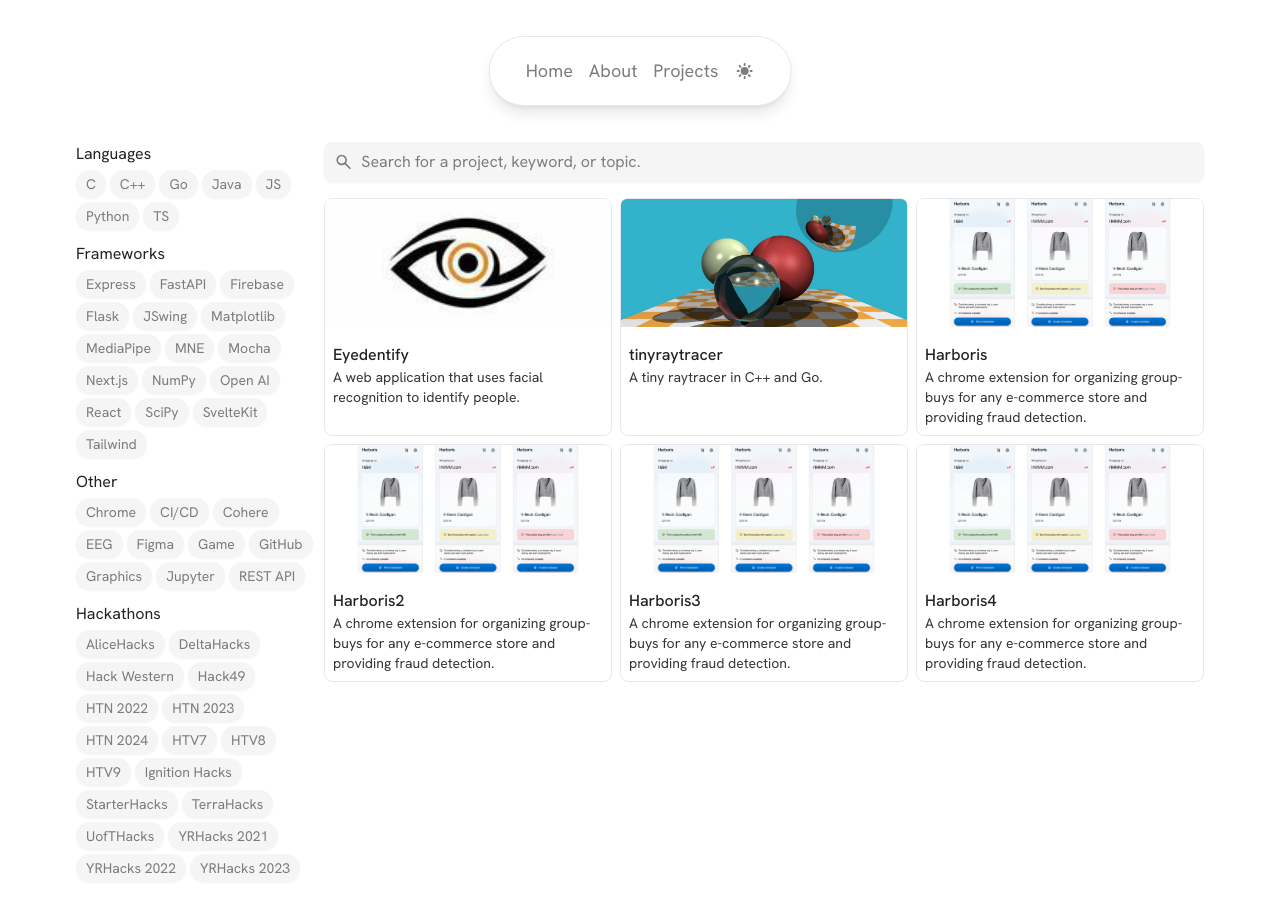
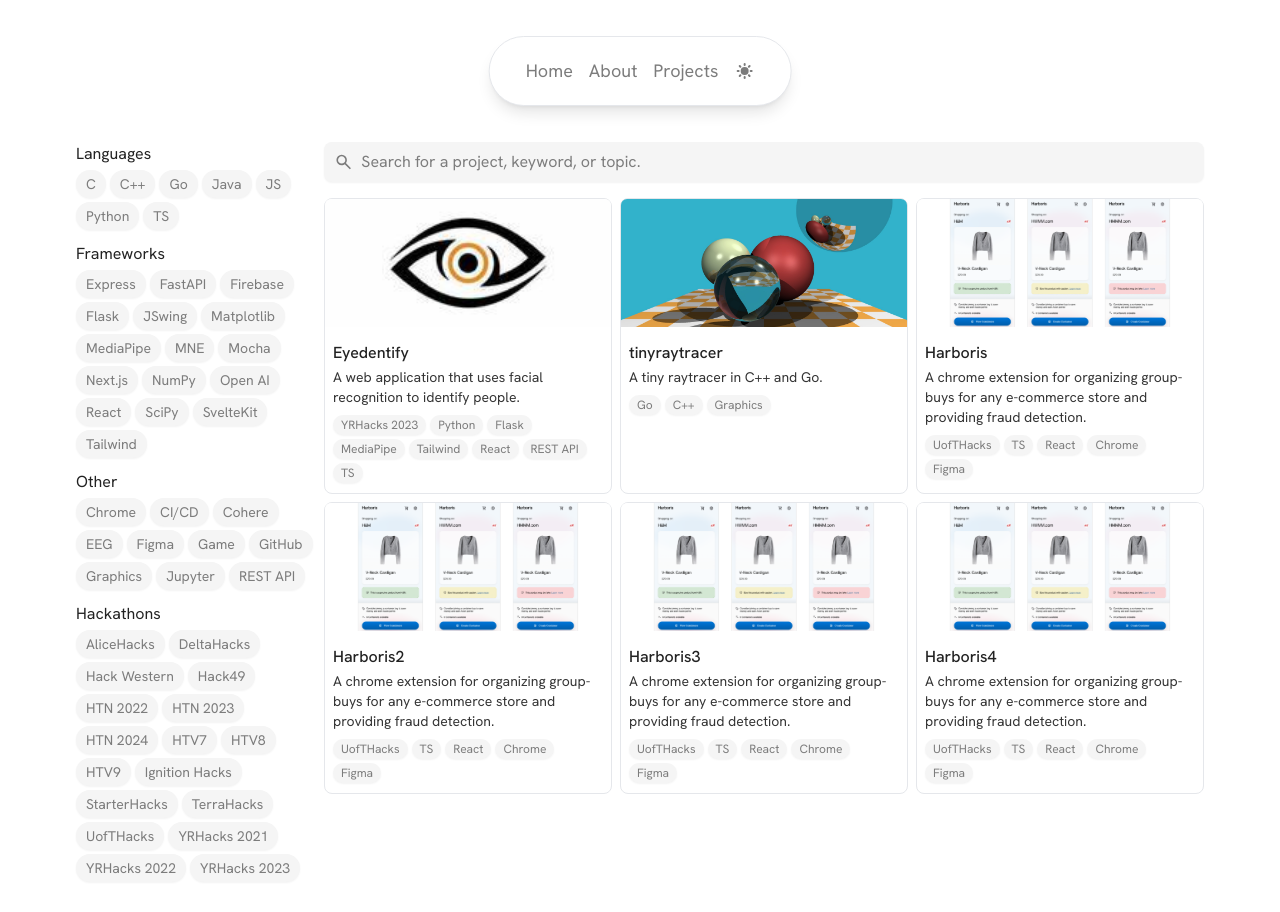
Before and after one commit to andrewchu16/andrewchu.ca, a Next.js app: page /projects in a window 1280 px wide. Shown: the top 912 px of the page. Built offline with nearby package versions, Linux system fonts and the light colour scheme.

Commit message:
Fix responsive layout for project gallery

```diff
--- a/src/components/project-gallery/ProjectGallery.tsx
+++ b/src/components/project-gallery/ProjectGallery.tsx
@@ -35,7 +35,9 @@ export default function ProjectGallery({
       {filteredProjects.map((project) => (
         <ProjectCard project={project} key={project.name} />
       ))}
-      <div className="lg:min-w-72 lg:max-w-72 w-full max-w-84"></div>
+      <div className="w-screen lg:w-72 max-w-full h-60"></div>
+      <div className="w-screen lg:w-72 max-w-full h-60"></div>
+      <div className="w-screen lg:w-72 max-w-full h-60"></div>
     </div>
   );
 }
--- a/src/components/project-gallery/components/ProjectCard.tsx
+++ b/src/components/project-gallery/components/ProjectCard.tsx
@@ -1,20 +1,23 @@
 import WebLink from "@/components/utils/WebLink";
 import type Project from "@/models/project.model";
+import Tag from "@/models/tag.model";
 import Image from "next/image";
 
 export default function ProjectCard({ project }: { project: Project }) {
   return (
-    <div className="rounded-lg flex flex-col lg:min-w-72 lg:max-w-72 w-full max-w-84 dark:border-0 dark:shadow-sm dark:shadow-neutral-700 border dark:border-secondary gap-2 dark:selection:bg-neutral-700">
+    <div className="rounded-lg flex flex-col lg:max-w-72 w-full max-w-84 dark:border-0 dark:shadow-sm dark:shadow-neutral-700 border dark:border-secondary gap-2">
       <div className="relative w-full h-32 rounded-t-md overflow-hidden">
+        <a href={project.projectUrl} target="_blank">
           <Image
             src={project.image}
             alt={project.imageAlt}
             fill
             className="object-cover"
           />
+        </a>
       </div>
-      <div className="p-2">
-        <div className="flex justify-between items-center">
+      <div className="px-2 pt-1.5 pb-2.5">
+        <div className="flex justify-between items-center mb-0.5 dark:selection:bg-neutral-700">
           <h1>
             <WebLink href={project.projectUrl}>{project.name}</WebLink>
           </h1>
@@ -22,7 +25,17 @@ export default function ProjectCard({ project }: { project: Project }) {
             {project.createdDate.getFullYear()}
           </h2> */}
         </div>
-        <p className="text-body text-sm">{project.description}</p>
+        <p className="text-body text-sm mb-2 dark:selection:bg-neutral-700">{project.description}</p>
+        <div className="flex gap-1 flex-wrap">
+          {project.tags.map((tag: Tag) => (
+            <p
+              key={tag.long}
+              className="text-xs rounded-full px-2 py-0.5 shadow-sm dark:bg-neutral-700 bg-neutral-100 text-secondary"
+            >
+              {tag.short}
+            </p>
+          ))}
+        </div>
       </div>
     </div>
   );
```
Lines whose indentation alone changed are shown as unchanged.
